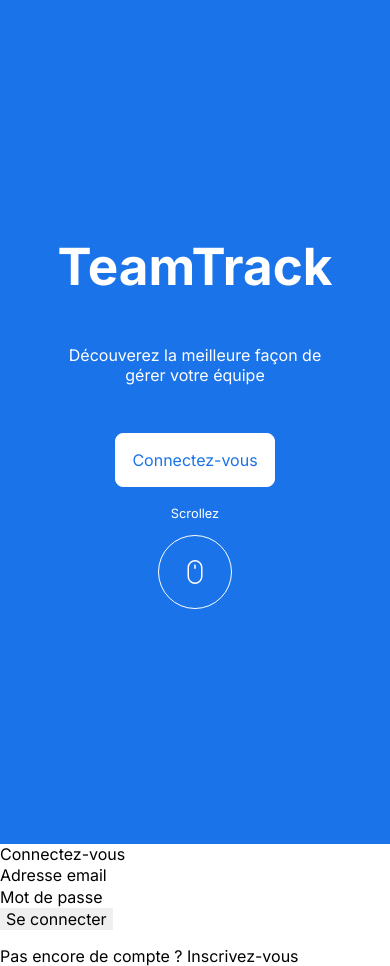
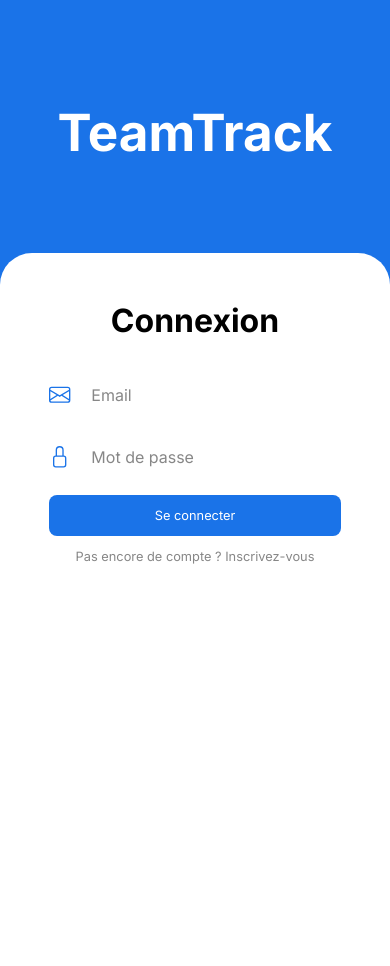
Before and after one commit to IliesMahd/TeamTrack, a Next.js app in the folder teamtrack/: page / in a window 390 px wide. After the commit the page ends 844 px from the top, so only its background shows below. Built offline with nearby package versions, Linux system fonts and the light colour scheme; no server answers.

Commit message:
responsive landing page

```diff
--- a/teamtrack/src/app/auth/login/page.tsx
+++ b/teamtrack/src/app/auth/login/page.tsx
@@ -5,6 +5,8 @@ import "../../../styles/auth/form.scss";
 import { signIn, useSession } from "next-auth/react";
 import { motion } from "framer-motion";
 import LoadingScreen from "../../components/LoadingScreen";
+import { BsEnvelope } from "react-icons/bs";
+import { BsLock } from "react-icons/bs";
 
 const Login = ({ onRegisterClick }: any) => {
   const router = useRouter();
@@ -76,20 +78,58 @@ const Login = ({ onRegisterClick }: any) => {
   };
   return (
     <>
-      <motion.div
+      <div className="container">
+        <motion.h1
+          initial={{ x: -300 }}
+          animate={{ x: 0, speed: 2 }}
+        >
+            Connexion
+        </motion.h1>
+        <motion.form
+          method="POST"
+          onSubmit={handleSubmit}
+          initial={{ x: 300, opacity: 0 }}
+          animate={{ x: 0, opacity: 1 }}
+        >
+          <div className="wrapper-input">
+            <BsEnvelope className="icon"/>
+            <input type="text" name="email" placeholder="Email"/>
+          </div>
+          <div className="wrapper-input">
+            <BsLock className="icon"/>
+            <input type="password" name="password" placeholder="Mot de passe"/>
+          </div>
+          <div className="wrapper-actions">
+            <button>Se connecter</button>
+            {errors.email && (
+                <motion.p
+                    className="error"
+                    initial={{x: 50}}
+                    animate={{x: 0}}
+                >
+                  {errors.email}
+                </motion.p>
+            )}
+            {errors.password && (
+                <motion.p
+                    className="error"
+                    initial={{x: 50}}
+                    animate={{x: 0}}
+                >
+                  {errors.password}
+                </motion.p>
+            )}
+            <p className="no-account" onClick={onRegisterClick}>
+              Pas encore de compte ? Inscrivez-vous
+            </p>
+          </div>
+        </motion.form>
+        {/*        <form method="POST" onSubmit={handleSubmit}>
+
+        </form>*/}
+      </div>
+      {/*      <motion.div
         className="container"
-        initial={{
-          opacity: 0,
-          x: 50,
-        }}
-        animate={{
-          opacity: 1,
-          x: 0,
-        }}
-        transition={{
-          duration: 1,
-        }}
-        viewport={{ once: true }}
       >
         <div className="container">
           <h1>Connectez-vous</h1>
@@ -128,7 +168,7 @@ const Login = ({ onRegisterClick }: any) => {
             </div>
           </form>
         </div>
-      </motion.div>
+      </motion.div>*/}
       {loading && <LoadingScreen title="TeamTrack" />}
     </>
   );
--- a/teamtrack/src/app/page.tsx
+++ b/teamtrack/src/app/page.tsx
@@ -25,53 +25,19 @@ export default function Home() {
         >
           {brandName}
         </motion.h1>
-        <motion.p
-            initial={{opacity: 0, y: 50}}
-            animate={{opacity: 1, y: 0}}
-            transition={{delay: 0.5}}
-        >
-          Découverez la meilleure façon de gérer votre équipe
-        </motion.p>
-        <motion.button
-            className="btn-to-login"
-            initial={{opacity: 0, y: 50}}
-            animate={{opacity: 1, y: 0}}
-            transition={{delay: 0.5}}
-        >
-          Connectez-vous
-        </motion.button>
-{/*        <motion.span
+        <motion.span
             initial={{opacity: 0}}
             animate={{opacity: 1}}
             transition={{delay: 0.5}}
-        ></motion.span>*/}
-        <span className="circle">
-          <p className="text-around-circle">Scrollez</p>
-          <BsMouse className="icon"/>
-        </span>
+        ></motion.span>
       </div>
       {
         showLogin ? (
-            <Login onRegisterClick={handleRegisterClick} />
+            <Login onRegisterClick={handleRegisterClick}/>
         ) : (
-            <Register onRegisterClick={handleRegisterClick} />
+            <Register onRegisterClick={handleRegisterClick}/>
         )
       }
-      {/*      <div className="wrapper">
-        <motion.h1 initial={{ opacity: 0 }} animate={{ opacity: 1 }}>
-          {brandName}
-        </motion.h1>
-        <motion.span
-          initial={{ opacity: 0 }}
-          animate={{ opacity: 1 }}
-          transition={{ delay: 0.5 }}
-        ></motion.span>
-      </div>
-      {showLogin ? (
-        <Login onRegisterClick={handleRegisterClick} />
-      ) : (
-        <Register onRegisterClick={handleRegisterClick} />
-      )}*/}
     </main>
   );
 }
--- a/teamtrack/src/styles/auth/form.scss
+++ b/teamtrack/src/styles/auth/form.scss
@@ -1,4 +1,85 @@
 @import "../variables";
+
+.container {
+  background: $white;
+  border-radius: 2rem 2rem 0 0;
+  position: absolute;
+    width: 100%;
+    height: 70%;
+  align-self: flex-end;
+  display: flex;
+  justify-content: flex-start;
+  align-items: center;
+  flex-direction: column;
+  gap: 2rem;
+  padding: 3rem;
+
+  h1 {
+    font-size: clamp(2rem, 6vw, 2.5rem);
+    font-weight: bold;
+    color: $black;
+  }
+
+  form {
+
+    .wrapper-input {
+      display: flex;
+      margin-bottom: 1rem;
+
+      .icon {
+        color: $darkBlue;
+        margin-right: .5rem;
+        font-size: clamp(1.5rem, 2vw, 3rem);
+      }
+
+      input {
+        width: 100%;
+        padding: .8rem;
+        border-radius: $radius;
+
+        &::placeholder {
+          color: $grayText;
+        }
+      }
+    }
+
+    .wrapper-actions {
+      display: flex;
+      justify-content: center;
+      align-items: center;
+      flex-direction: column;
+      text-align: center;
+
+      button {
+        background: $darkBlue;
+        color: $white;
+        width: 100%;
+        padding: .8rem;
+        font-size: clamp(.8rem, 2vw, 1.5rem);
+        border-radius: $radius;
+      }
+
+      .no-account {
+        color: $grayText;
+        font-size: .8rem;
+        cursor: pointer;
+      }
+
+      .error {
+          color: red;
+          font-size: .8rem;
+          text-align: center;
+      }
+
+      .success {
+          color: green;
+          font-size: .8rem;
+          text-align: center;
+      }
+    }
+  }
+
+}
 
 /*
 .container {
--- a/teamtrack/src/styles/landingpage.scss
+++ b/teamtrack/src/styles/landingpage.scss
@@ -5,37 +5,30 @@ main {
     margin: 0;
     width: 100%;
     height: 100vh;
+    display: grid;
+    grid-template-areas:
+        "image"
+        "texts";
+    grid-template-rows: 35% 65%;
+    position: relative;
 
     .wrapper-mobile {
         background: $darkBlue;
-        height: 100%;
         display: flex;
         justify-content: center;
         align-items: center;
         flex-direction: column;
         text-align: center;
         padding: 4rem;
-        gap: 2rem;
 
         h1 {
             font-size: clamp(3.2rem, 8vw, 4rem);
             font-weight: bold;
             color: $white;
+            margin-bottom: 2rem;
         }
 
-/*        span {
-            padding: clamp(1rem, 2vw, 3rem);
-            aspect-ratio: 2;
-            --_g: no-repeat radial-gradient(circle closest-side, #fff 90%, #0000);
-            background:
-                var(--_g) 0% 50%,
-                var(--_g) 50% 50%,
-                var(--_g) 100% 50%;
-            background-size: calc(100%/3) 50%;
-            animation: l3 1s infinite linear;
-        }*/
-
-        .circle {
+/*        .circle {
             padding: 1.5rem;
             border: 1px solid $white;
             position: relative;
@@ -57,21 +50,11 @@ main {
                 font-size: clamp(1.5rem, 2vw, 3rem);
                 color: $white;
             }
-        }
+        }*/
 
         p {
             color: $white;
             font-size: clamp(1rem, 2vw, 2rem);
-        }
-
-        button {
-            background: $white;
-            color: $darkBlue;
-            padding: 1rem;
-            border: 1px solid $white;
-            font-size: clamp(1rem, 2vw, 2rem);
-            margin-bottom: 1rem;
-            border-radius: $radius;
         }
     }
     /*width: 100vw;
@@ -110,7 +93,32 @@ main {
 // tablet
 
 @media screen and (min-width: 767px) and (max-width: 1024px) {
+    main {
+        grid-template-areas: "image texts";
+        grid-template-columns: 1fr 1fr;
 
+        .wrapper-mobile {
+            padding: 2rem;
+            height: 100%;
+
+            button {
+                display: none;
+            }
+
+            span {
+                display: block;
+                padding: clamp(1rem, 2vw, 3rem);
+                aspect-ratio: 2;
+                --_g: no-repeat radial-gradient(circle closest-side, #fff 90%, #0000);
+                background:
+                        var(--_g) 0% 50%,
+                        var(--_g) 50% 50%,
+                        var(--_g) 100% 50%;
+                background-size: calc(100%/3) 50%;
+                animation: l3 1s infinite linear;
+            }
+        }
+    }
 }
 
 // desktop
--- a/teamtrack/src/styles/variables.scss
+++ b/teamtrack/src/styles/variables.scss
@@ -45,7 +45,6 @@ h3,
 h4,
 h5,
 h6 {
-    text-wrap: balance;
     margin: 0;
     padding: 0;
 }
```
